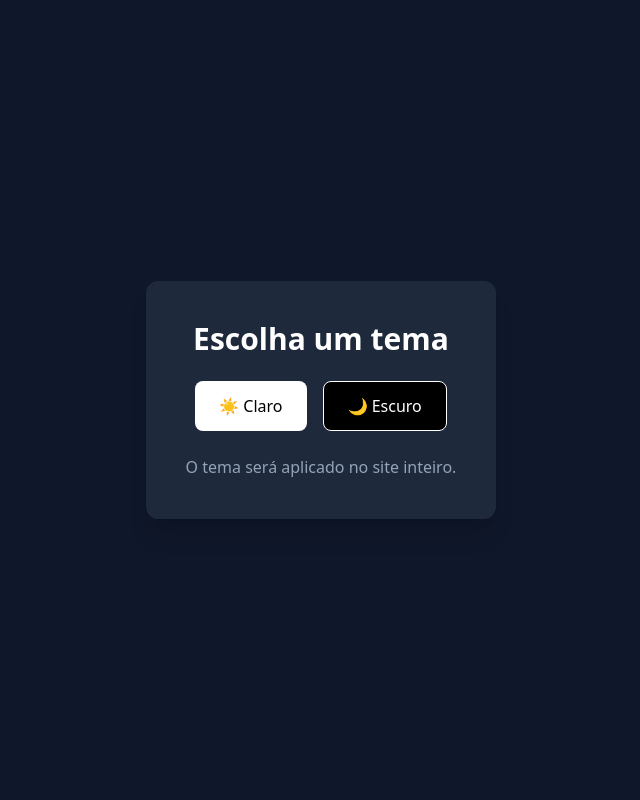
After one commit to KakaPerpetuo/demo-django, a Django app: page /tema/ in a window 1280 px wide. The commit adds this page. Shown: the whole page, without its empty margins (319-959 px from the left). Run offline with Django 5.2, Linux system fonts and the light colour scheme; some libraries are stand-ins or nearby versions.

Commit message:
Tarefa realizada ate parte 5 e adicao de opcao de mudanca de tema

```diff
--- a/home/urls.py
+++ b/home/urls.py
@@ -4,4 +4,6 @@ from . import views
 
 urlpatterns = [
     path("", views.index, name="index"),
+    path("sobre/", views.sobre, name="sobre"),
+    path("tema/", views.tema, name="tema"),
 ]
--- a/home/views.py
+++ b/home/views.py
@@ -6,3 +6,9 @@ from .models import Mensagem
 def index(request):
     mensagens = Mensagem.objects.all()
     return render(request, "home/index.html", {"mensagens": mensagens})
+
+def sobre(request):
+    return render(request, "home/sobre.html")
+
+def tema(request):
+    return render(request, "home/tema.html")
--- /dev/null
+++ b/templates/home/tema.html
@@ -0,0 +1,50 @@
+<!DOCTYPE html>
+<html lang="pt-br">
+
+<head>
+    <meta charset="UTF-8">
+    <meta name="viewport" content="width=device-width, initial-scale=1.0">
+    <title>Escolher Tema</title>
+    <script src="https://cdn.tailwindcss.com"></script>
+</head>
+
+<body class="bg-slate-900 text-white min-h-screen flex items-center justify-center">
+
+    <div class="bg-slate-800 p-10 rounded-xl text-center shadow-xl">
+        <h1 class="text-3xl font-bold mb-6">Escolha um tema</h1>
+
+        <div class="flex gap-4 justify-center">
+
+            <button onclick="temaClaro()" class="bg-white text-black px-6 py-3 rounded-lg hover:scale-105 transition">
+                ☀️ Claro
+            </button>
+
+            <button onclick="temaEscuro()"
+                class="bg-black text-white px-6 py-3 rounded-lg border border-white hover:scale-105 transition">
+                🌙 Escuro
+            </button>
+
+        </div>
+
+        <p class="mt-6 text-slate-400">
+            O tema será aplicado no site inteiro.
+        </p>
+    </div>
+
+    <script>
+
+        function temaClaro() {
+            localStorage.setItem("tema", "claro");
+            window.location.href = "/";
+        }
+
+        function temaEscuro() {
+            localStorage.setItem("tema", "escuro");
+            window.location.href = "/";
+        }
+
+    </script>
+
+</body>
+
+</html>
```
Also changed, not shown: templates/home/index.html (+32 -2 lines), templates/home/sobre.html (added, +32 -0 lines).
